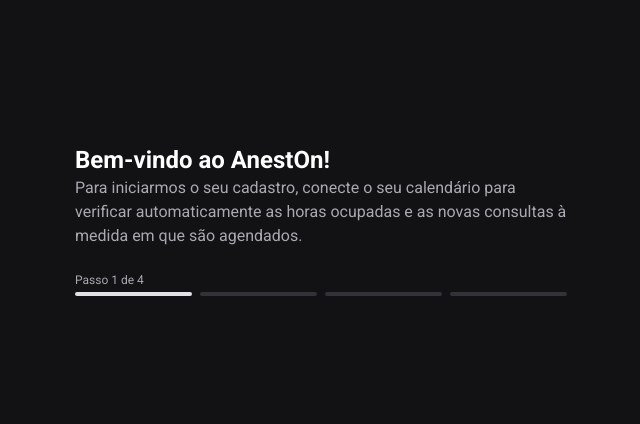
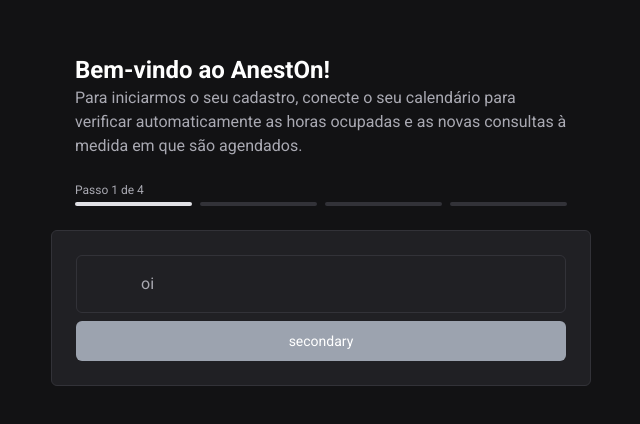
Before and after one commit to anest-on/aneston, a Next.js app: page /register in a window 1280 px wide. Shown: the part 212-636 px from the top of the page, without its empty margins (319-959 px from the left). Built offline with nearby package versions, Linux system fonts and the light colour scheme.

Commit message:
installing shadcn

```diff
--- a/src/app/globals.css
+++ b/src/app/globals.css
@@ -1,3 +1,76 @@
 @tailwind base;
 @tailwind components;
 @tailwind utilities;
+
+@layer base {
+  :root {
+    --background: 0 0% 100%;
+    --foreground: 224 71.4% 4.1%;
+
+    --card: 0 0% 100%;
+    --card-foreground: 224 71.4% 4.1%;
+
+    --popover: 0 0% 100%;
+    --popover-foreground: 224 71.4% 4.1%;
+
+    --primary: 220.9 39.3% 11%;
+    --primary-foreground: 210 20% 98%;
+
+    --secondary: 220 14.3% 95.9%;
+    --secondary-foreground: 220.9 39.3% 11%;
+
+    --muted: 220 14.3% 95.9%;
+    --muted-foreground: 220 8.9% 46.1%;
+
+    --accent: 220 14.3% 95.9%;
+    --accent-foreground: 220.9 39.3% 11%;
+
+    --destructive: 0 84.2% 60.2%;
+    --destructive-foreground: 210 20% 98%;
+
+    --border: 220 13% 91%;
+    --input: 220 13% 91%;
+    --ring: 224 71.4% 4.1%;
+
+    --radius: 0.5rem;
+  }
+
+  .dark {
+    --background: 224 71.4% 4.1%;
+    --foreground: 210 20% 98%;
+
+    --card: 224 71.4% 4.1%;
+    --card-foreground: 210 20% 98%;
+
+    --popover: 224 71.4% 4.1%;
+    --popover-foreground: 210 20% 98%;
+
+    --primary: 210 20% 98%;
+    --primary-foreground: 220.9 39.3% 11%;
+
+    --secondary: 215 27.9% 16.9%;
+    --secondary-foreground: 210 20% 98%;
+
+    --muted: 215 27.9% 16.9%;
+    --muted-foreground: 217.9 10.6% 64.9%;
+
+    --accent: 215 27.9% 16.9%;
+    --accent-foreground: 210 20% 98%;
+
+    --destructive: 0 62.8% 30.6%;
+    --destructive-foreground: 210 20% 98%;
+
+    --border: 215 27.9% 16.9%;
+    --input: 215 27.9% 16.9%;
+    --ring: 216 12.2% 83.9%;
+  }
+}
+
+@layer base {
+  * {
+    @apply border-border;
+  }
+  body {
+    @apply bg-background text-foreground;
+  }
+}
--- a/src/app/register/page.tsx
+++ b/src/app/register/page.tsx
@@ -1,4 +1,5 @@
 import { MultiStep } from '@/components/multiStep'
+import { Button } from '@/components/ui/button'
 
 const Register = () => {
   return (
@@ -13,6 +14,13 @@ const Register = () => {
 
         <MultiStep size={4} currentStep={1} />
       </div>
+
+      <div className="flex flex-col p-6 rounded-md bg-gray-800 border border-solid border-gray-600 mt-6">
+        <div className="flex items-center justify-between border border-solid border-gray-600 py-4 px-16 rounded-md mb-2">
+          oi
+        </div>
+        <Button variant="blocked">secondary</Button>
+      </div>
     </main>
   )
 }
--- /dev/null
+++ b/src/components/ui/button.tsx
@@ -0,0 +1,57 @@
+import * as React from 'react'
+import { Slot } from '@radix-ui/react-slot'
+import { cva, type VariantProps } from 'class-variance-authority'
+
+import { cn } from '@/lib/utils'
+
+const buttonVariants = cva(
+  'inline-flex items-center justify-center whitespace-nowrap rounded-md text-sm font-medium ring-offset-background transition-colors focus-visible:outline-none focus-visible:ring-2 focus-visible:ring-ring focus-visible:ring-offset-2 disabled:pointer-events-none disabled:opacity-50',
+  {
+    variants: {
+      variant: {
+        default: 'bg-primary text-primary-foreground hover:bg-primary/90',
+        destructive:
+          'bg-red-500 text-destructive-foreground hover:bg-destructive/90',
+        blocked: 'bg-gray-300 text-white cursor-not-allowed',
+        outline:
+          'border border-input bg-background hover:bg-accent hover:text-accent-foreground',
+        secondary:
+          'bg-secondary text-secondary-foreground hover:bg-secondary/80',
+        ghost: 'hover:bg-accent hover:text-accent-foreground',
+        link: 'text-primary underline-offset-4 hover:underline',
+      },
+      size: {
+        default: 'h-10 px-4 py-2',
+        sm: 'h-9 rounded-md px-3',
+        lg: 'h-11 rounded-md px-8',
+        icon: 'h-10 w-10',
+      },
+    },
+    defaultVariants: {
+      variant: 'default',
+      size: 'default',
+    },
+  },
+)
+
+export interface ButtonProps
+  extends React.ButtonHTMLAttributes<HTMLButtonElement>,
+    VariantProps<typeof buttonVariants> {
+  asChild?: boolean
+}
+
+const Button = React.forwardRef<HTMLButtonElement, ButtonProps>(
+  ({ className, variant, size, asChild = false, ...props }, ref) => {
+    const Comp = asChild ? Slot : 'button'
+    return (
+      <Comp
+        className={cn(buttonVariants({ variant, size, className }))}
+        ref={ref}
+        {...props}
+      />
+    )
+  },
+)
+Button.displayName = 'Button'
+
+export { Button, buttonVariants }
--- /dev/null
+++ b/src/lib/utils.ts
@@ -0,0 +1,6 @@
+import { type ClassValue, clsx } from "clsx"
+import { twMerge } from "tailwind-merge"
+
+export function cn(...inputs: ClassValue[]) {
+  return twMerge(clsx(inputs))
+}
--- a/tailwind.config.ts
+++ b/tailwind.config.ts
@@ -1,7 +1,11 @@
-import type { Config } from 'tailwindcss'
-
-const config: Config = {
+/** @type {import('tailwindcss').Config} */
+module.exports = {
+  darkMode: ['class'],
   content: [
+    './pages/**/*.{ts,tsx}',
+    './components/**/*.{ts,tsx}',
+    './app/**/*.{ts,tsx}',
+    './src/**/*.{ts,tsx}',
     './src/pages/**/*.{js,ts,jsx,tsx,mdx}',
     './src/components/**/*.{js,ts,jsx,tsx,mdx}',
     './src/app/**/*.{js,ts,jsx,tsx,mdx}',
@@ -33,7 +37,69 @@ const config: Config = {
       'gray-800': '#202024',
       'gray-900': '#121214',
     },
+    container: {
+      center: true,
+      padding: '2rem',
+      screens: {
+        '2xl': '1400px',
+      },
+    },
+    extend: {
+      colors: {
+        border: 'hsl(var(--border))',
+        input: 'hsl(var(--input))',
+        ring: 'hsl(var(--ring))',
+        background: 'hsl(var(--background))',
+        foreground: 'hsl(var(--foreground))',
+        primary: {
+          DEFAULT: 'hsl(var(--primary))',
+          foreground: 'hsl(var(--primary-foreground))',
+        },
+        secondary: {
+          DEFAULT: 'hsl(var(--secondary))',
+          foreground: 'hsl(var(--secondary-foreground))',
+        },
+        destructive: {
+          DEFAULT: 'hsl(var(--destructive))',
+          foreground: 'hsl(var(--destructive-foreground))',
+        },
+        muted: {
+          DEFAULT: 'hsl(var(--muted))',
+          foreground: 'hsl(var(--muted-foreground))',
+        },
+        accent: {
+          DEFAULT: 'hsl(var(--accent))',
+          foreground: 'hsl(var(--accent-foreground))',
+        },
+        popover: {
+          DEFAULT: 'hsl(var(--popover))',
+          foreground: 'hsl(var(--popover-foreground))',
+        },
+        card: {
+          DEFAULT: 'hsl(var(--card))',
+          foreground: 'hsl(var(--card-foreground))',
+        },
+      },
+      borderRadius: {
+        lg: 'var(--radius)',
+        md: 'calc(var(--radius) - 2px)',
+        sm: 'calc(var(--radius) - 4px)',
+      },
+      keyframes: {
+        'accordion-down': {
+          from: { height: 0 },
+          to: { height: 'var(--radix-accordion-content-height)' },
+        },
+        'accordion-up': {
+          from: { height: 'var(--radix-accordion-content-height)' },
+          to: { height: 0 },
+        },
+      },
+      animation: {
+        'accordion-down': 'accordion-down 0.2s ease-out',
+        'accordion-up': 'accordion-up 0.2s ease-out',
+      },
+    },
   },
-  plugins: [],
+  plugins: [require('tailwindcss-animate')],
 }
-export default config
```
Also changed, not shown: package.json (+7 -1 lines), components.json (added), 1 other file (tests, documents, lock files or other folders).
